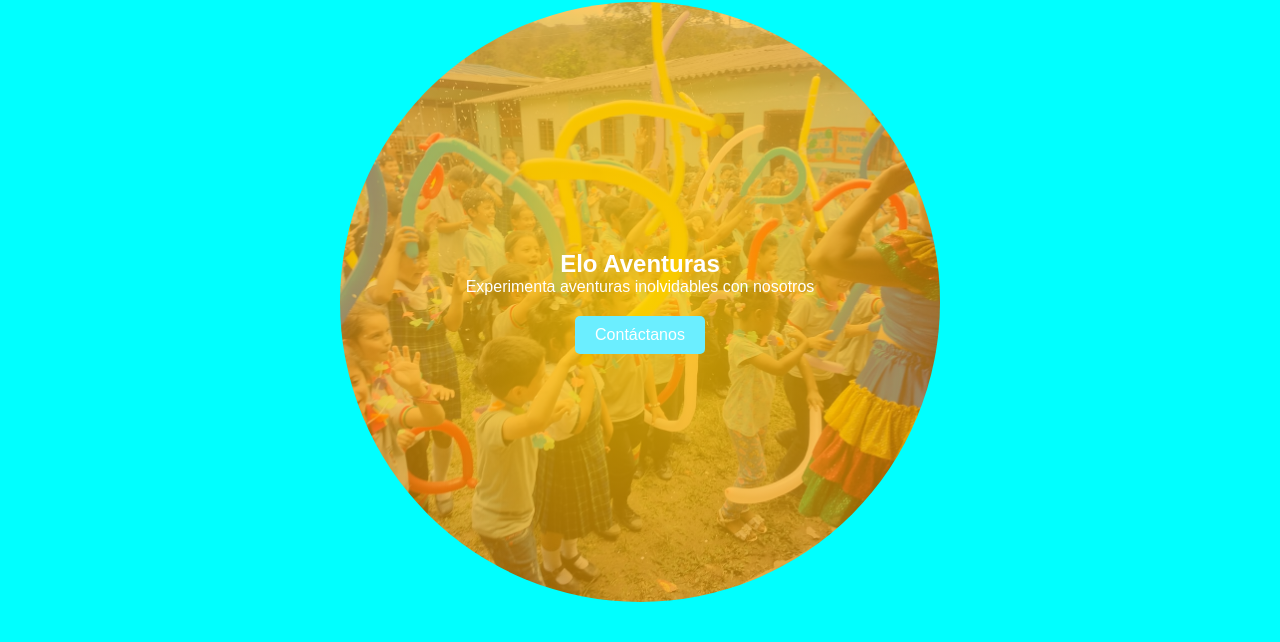
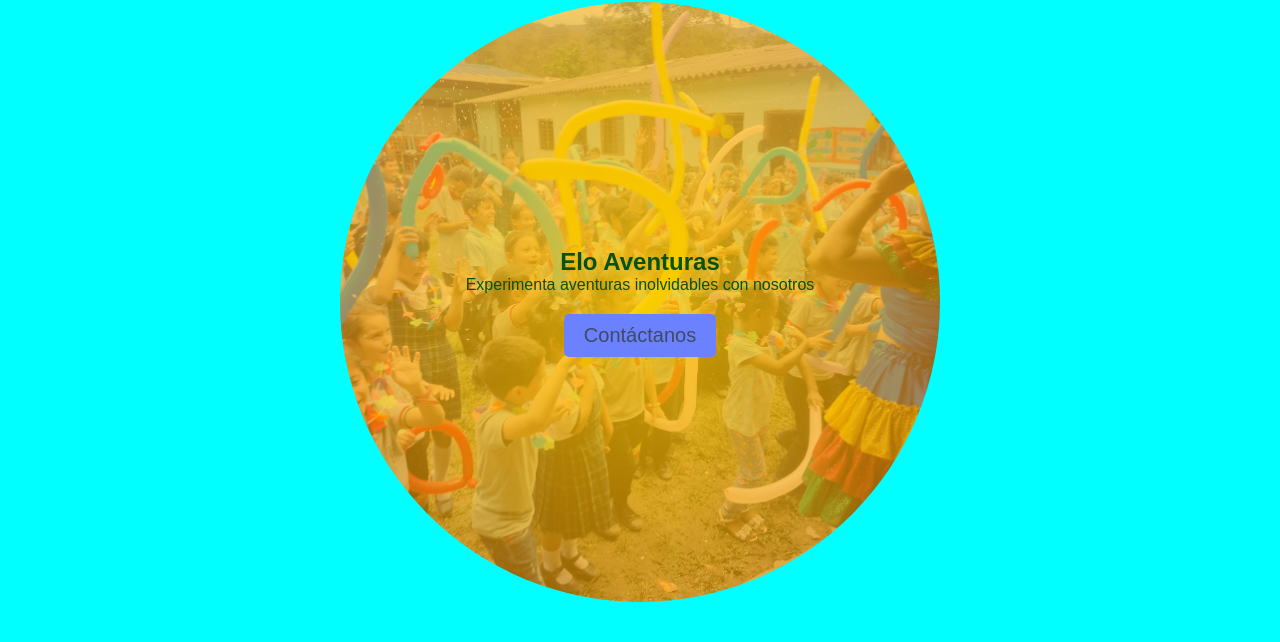
Before and after one commit to leodang2015/Eloisa-entertiment, a plain HTML site: page index.html in a window 1280 px wide. Shown: the part 158-800 px from the top of the page. Drawn offline with Linux system fonts and the light colour scheme.

Commit message:
Update estilos.css

```diff
--- a/estilos.css
+++ b/estilos.css
@@ -237,7 +237,7 @@ body {
 
     text-align: center;
 
-    color: white;
+    color: rgb(6, 82, 18);
 
 }
 .btn{
@@ -248,11 +248,13 @@ body {
 
     padding: 10px 20px;
 
-    background: #6beeff;
+    background: #6b81ff;
 
-    color: white;
+    color: rgb(63, 74, 97);
 
     text-decoration: none;
+
+    font-size: 20px;
 
     border-radius: 5px;
 
```
